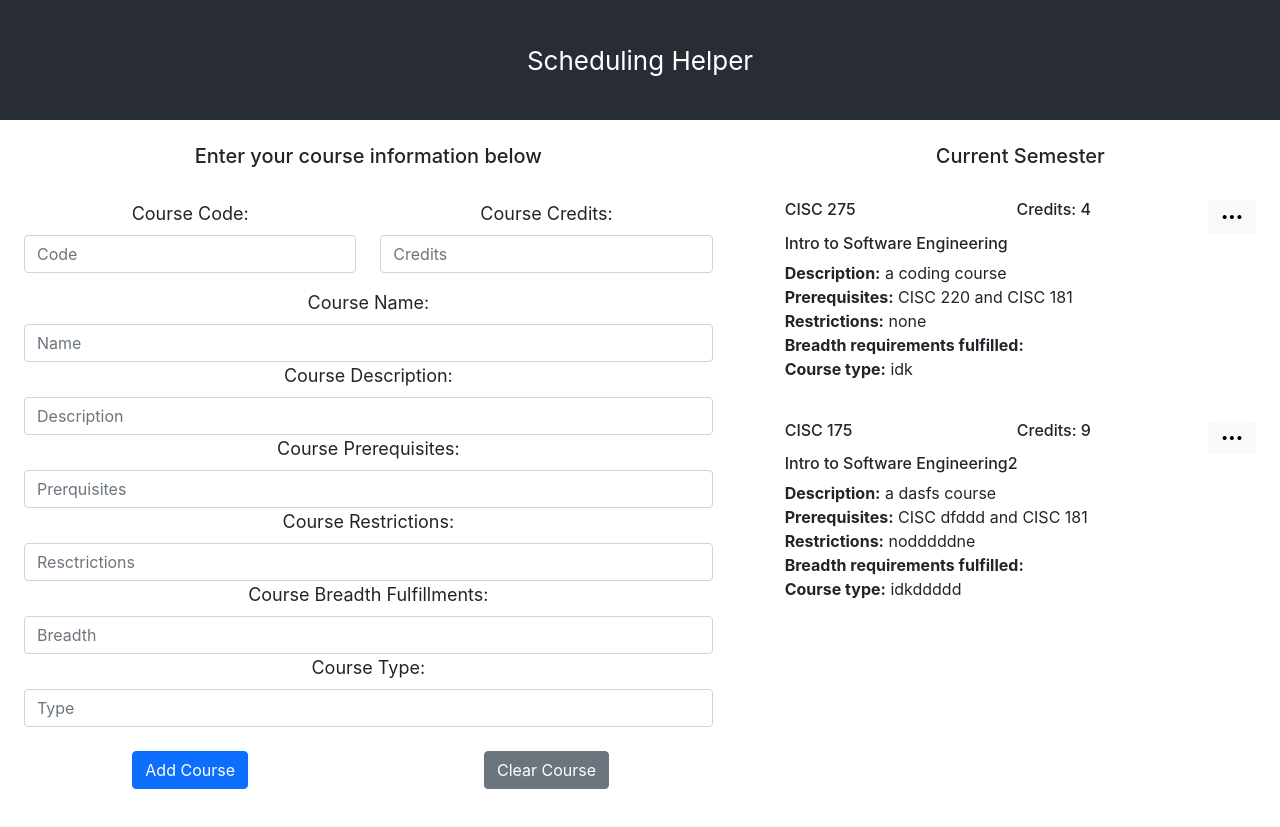
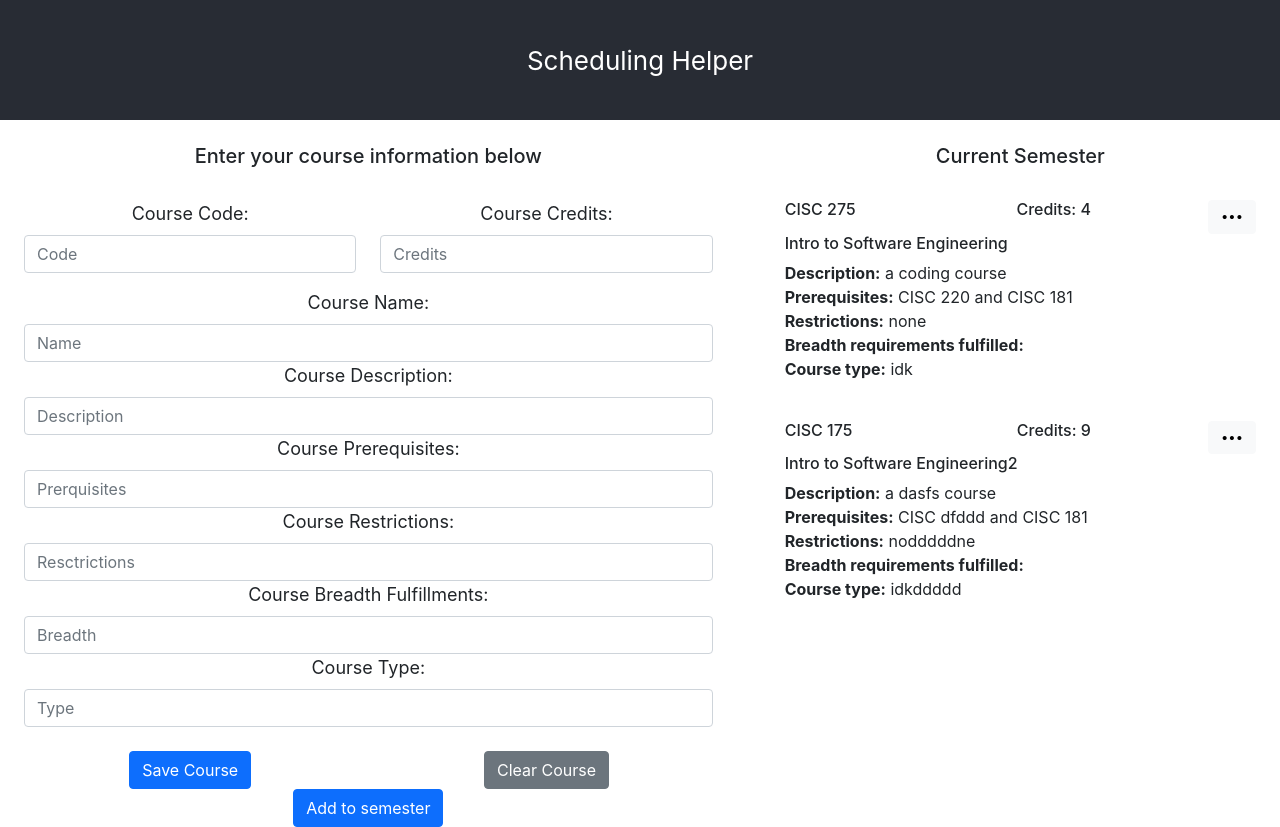
Before and after one commit to UD-CISC275-S22/cis-scheduler-team-31, a React (Create React App) app: page / in a window 1280 px wide. Before the commit the page ends 800 px from the top, so only its background shows below. Built offline with nearby package versions, Linux system fonts and the light colour scheme.

Commit message:
converted to a save course and add course button

```diff
--- a/src/courseMaker.tsx
+++ b/src/courseMaker.tsx
@@ -1,7 +1,7 @@
 import React, { useState } from "react";
 import { Form, Button, Row, Col, Container } from "react-bootstrap";
 import { Course } from "./interfaces/course";
-import { courseProps } from "./semesterBuilder";
+import { courseProps, semesterProps } from "./semesterBuilder";
 
 export interface codeProps {
     setCode: (newCode: string) => void;
@@ -289,7 +289,7 @@ export function InputCrseInfo({ course, setCourse }: courseProps): JSX.Element {
             <br />
             <Row>
                 <Col>
-                    <Button onClick={makeManualCourse}>Add Course</Button>
+                    <Button onClick={makeManualCourse}>Save Course</Button>
                 </Col>
                 <Col>
                     <Button className="btn btn-secondary" onClick={clear}>
--- a/src/render.tsx
+++ b/src/render.tsx
@@ -26,6 +26,7 @@ const crse2: Course = {
 };
 
 export function DisplayCourse(course: Course): JSX.Element {
+    // Currently Broken, Ignore
     function expand(): JSX.Element {
         return (
             <div>
@@ -106,6 +107,13 @@ export function Render(): JSX.Element {
                                 course={course}
                                 setCourse={setCourse}
                             ></InputCrseInfo>
+                            <Button
+                                onClick={() =>
+                                    setSemester([...semester, course])
+                                }
+                            >
+                                Add to semester
+                            </Button>
                         </Container>
                     </Col>
                     <Col>
```
